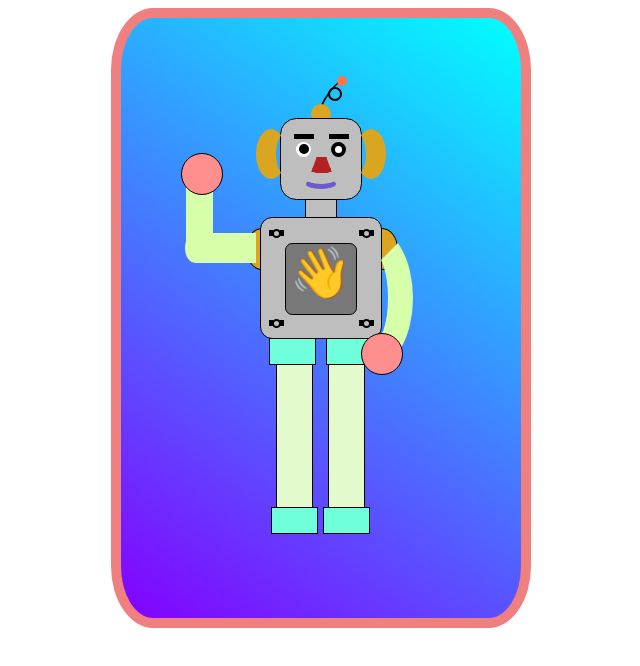
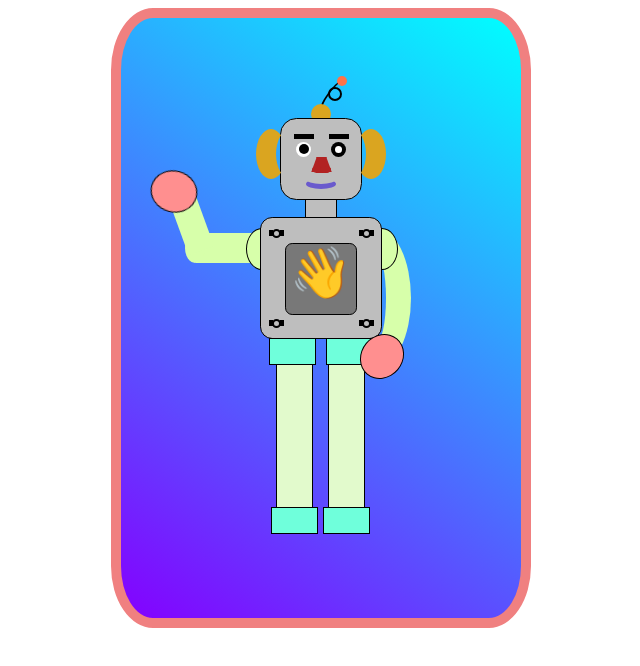
Before and after one commit to Brainstormed/RobotAnimation, a plain HTML site: page index.html in a window 1280 px wide. Shown: the whole page, without its empty margins (319-959 px from the left). Drawn offline with Linux system fonts and the light colour scheme.

Commit message:
Update styles.css

```diff
--- a/styles.css
+++ b/styles.css
@@ -1,3 +1,9 @@
+@media(max-width: 500px) {
+    #robot {
+        transform: scale(1.125);
+    }
+}
+
 #robot {
     margin: auto;
     background: linear-gradient(35deg, #8400ff, #00ffff);
@@ -520,7 +526,7 @@
 .robot-shoulder1 {
     position: absolute;
     z-index: 5;
-    background-color: goldenrod;
+    background-color: rgb(215, 255, 170);
     top: 10px;
     bottom: 0px;
     right: 0px;
@@ -534,7 +540,7 @@
 .robot-shoulder2 {
     position: absolute;
     z-index: 5;
-    background-color: goldenrod;
+    background-color: rgb(215, 255, 170);
     top: 10px;
     bottom: 0px;
     right: 0px;
@@ -560,7 +566,7 @@
 
 .robot-shoulder-hider2 {
     position: absolute;
-    z-index: 5;
+    z-index: 10;
     background-color: rgb(190, 190, 190);
     top: 10px;
     bottom: 0px;
@@ -573,7 +579,7 @@
 
 .robot-arm1 {
     position: absolute;
-    z-index: 5;
+    z-index: 0;
     background-color: rgb(215, 255, 170);
     top: 15px;
     bottom: 0px;
@@ -591,10 +597,11 @@
     top: -50px;
     bottom: 0px;
     right: 0px;
-    left: -10px;
+    left: -20px;
     height: 70px;
     width: 27px;
     animation: arm1-wave 1000ms ease 0ms infinite forwards;
+    transform: rotate(-20deg);
 }
 
 .robot-arm1::before {
@@ -613,14 +620,14 @@
 
 .robot-arm2 {
     position: absolute;
-    z-index: 5;
+    z-index: 0;
     background-color: transparent;
     top: 10px;
     bottom: 0px;
     right: 0px;
-    left: 72px;
+    left: 80px;
     height: 90px;
-    width: 30px;
+    width: 20px;
     border-left: 25px solid transparent;
     border-right: 25px solid rgb(215, 255, 170);
     border-top: 25px solid transparent;
@@ -632,15 +639,16 @@
     position: relative;
     z-index: 100;
     background-color: rgb(255, 143, 143);
-    top: -80px;
+    top: -65px;
     bottom: 0px;
     right: 0px;
-    left: -15px;
-    height: 40px;
+    left: -43px;
+    height: 45px;
     width: 40px;
     border: 1px solid black;
     border-radius: 50%;
     animation: hand1-wave 1000ms ease 0ms infinite forwards;
+    transform: rotate(-75deg);
 }
 
 .robot-hand2 {
@@ -651,9 +659,10 @@
     bottom: 0px;
     right: 0px;
     left: 100px;
-    height: 40px;
+    height: 45px;
     width: 40px;
     border: 1px solid black;
+    transform: rotate(40deg);
     border-radius: 50%;
 }
 
@@ -737,13 +746,15 @@
 
 @keyframes arm1-wave {
     50% {
-        transform: rotate(-20deg);
+        transform: rotate(20deg);
+        left: 0px;
     }
 }
 
 @keyframes hand1-wave {
     50% {
-        top: -71px;
-        left: -32px;
+        top: -65px;
+        left: 8px;
+        transform: rotate(75deg);
     }
 }
```
